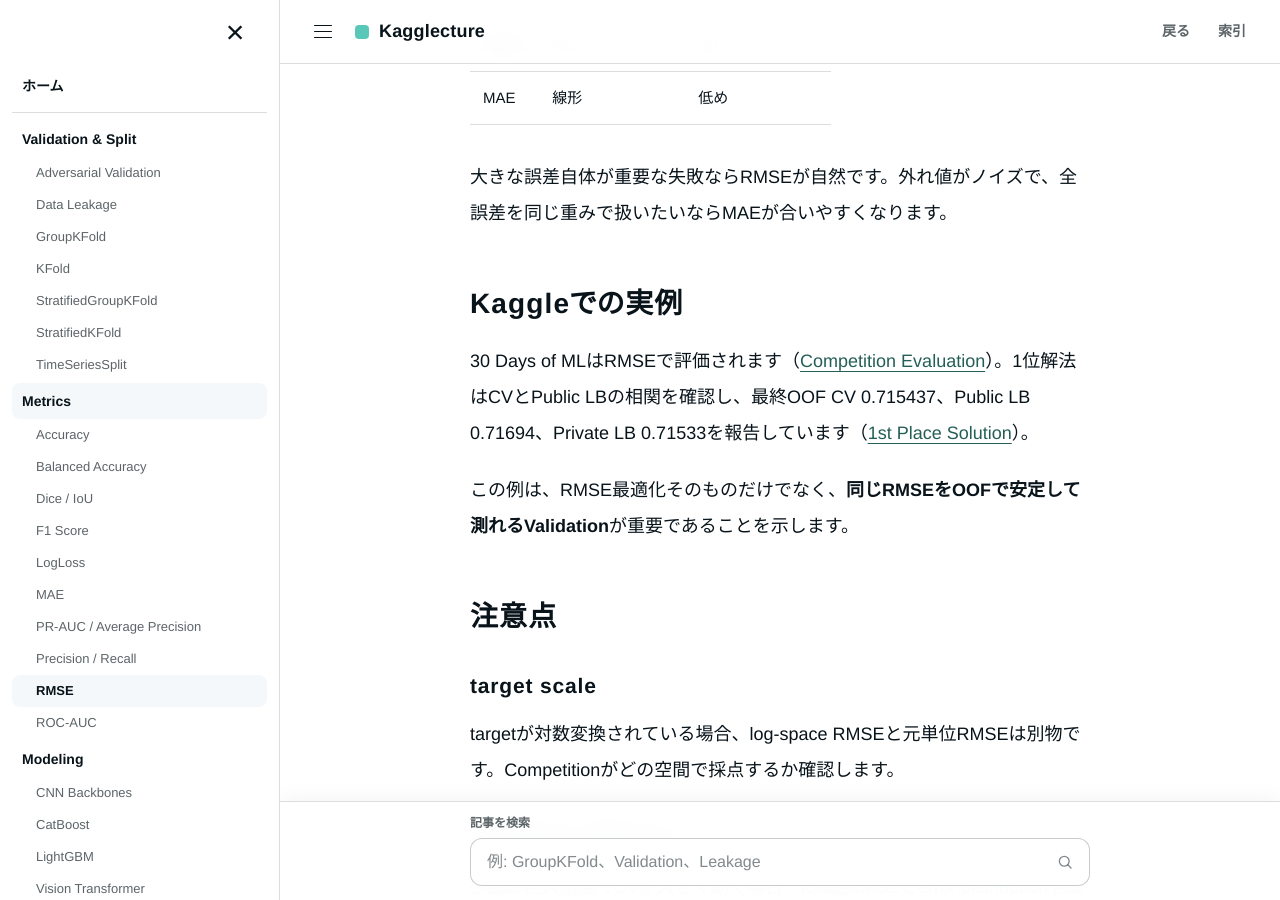
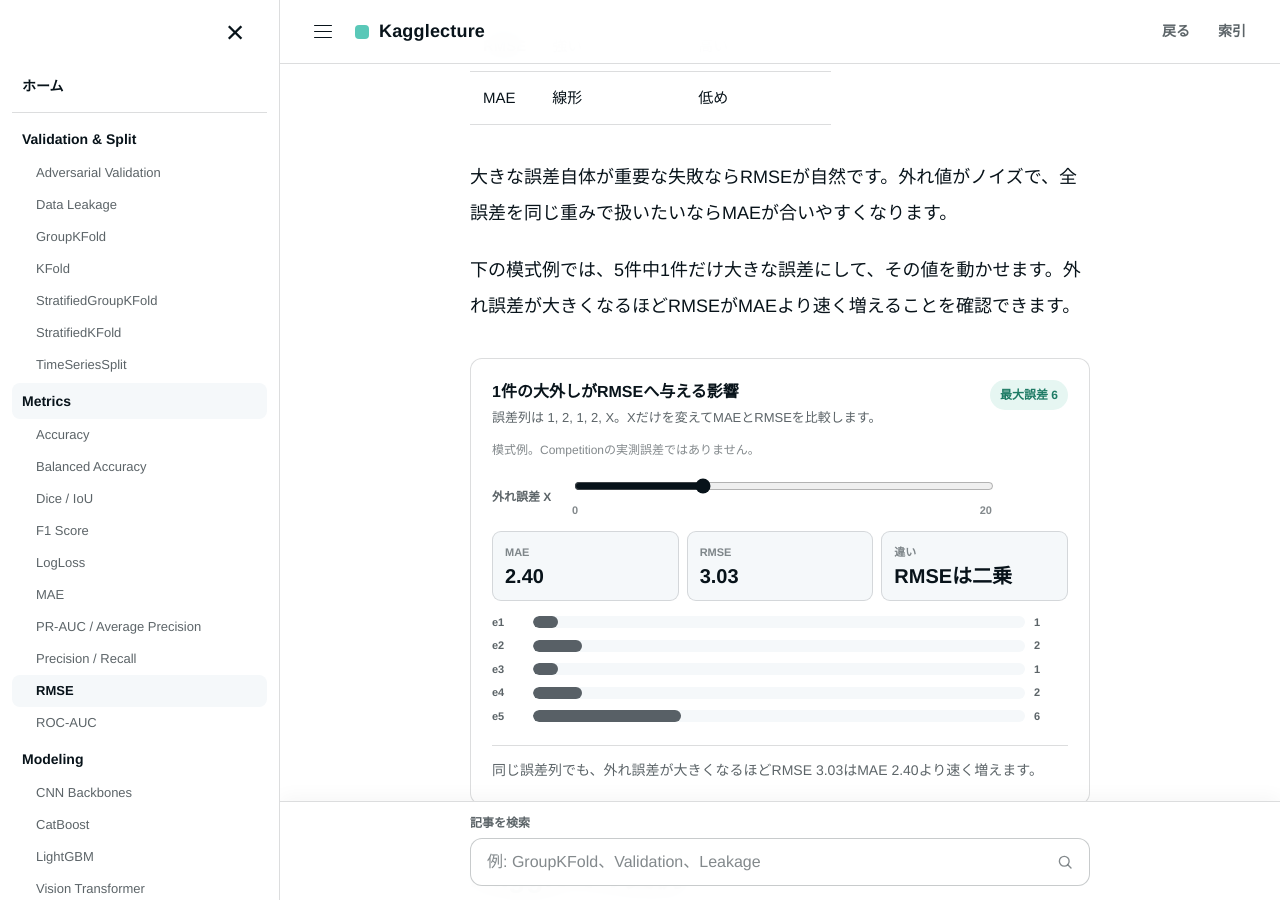
Before and after one commit to morikazu1119/Kagglecture, a Jekyll site: the page built from wiki/metrics/rmse.md, in a window 1280 px wide and 900 px high, scrolled down 1064 px. Built offline with Jekyll 4.4.1, drawn with Linux system fonts in a browser that asks for light colours.

Commit message:
docs: add interactive RMSE vs MAE outlier explorer

```diff
--- a/wiki/metrics/rmse.md
+++ b/wiki/metrics/rmse.md
@@ -51,6 +51,34 @@ $$
 
 大きな誤差自体が重要な失敗ならRMSEが自然です。外れ値がノイズで、全誤差を同じ重みで扱いたいならMAEが合いやすくなります。
 
+下の模式例では、5件中1件だけ大きな誤差にして、その値を動かせます。外れ誤差が大きくなるほどRMSEがMAEより速く増えることを確認できます。
+
+<div class="interactive-viz" data-interactive="metric-outlier">
+  <div class="interactive-viz__header">
+    <div>
+      <div class="interactive-viz__title">1件の大外しがRMSEへ与える影響</div>
+      <p class="interactive-viz__subtitle">誤差列は 1, 2, 1, 2, X。Xだけを変えてMAEとRMSEを比較します。</p>
+    </div>
+    <span class="interactive-status" data-outlier-status data-state="safe">最大誤差 6</span>
+  </div>
+  <p class="interactive-note">模式例。Competitionの実測誤差ではありません。</p>
+  <div class="interactive-control-row">
+    <span class="interactive-control-label">外れ誤差 X</span>
+    <label class="interactive-range">
+      <input type="range" min="0" max="20" step="1" value="6" data-outlier-error aria-label="外れ誤差の大きさ">
+      <span class="interactive-range-labels"><span>0</span><span>20</span></span>
+    </label>
+  </div>
+  <div class="metric-grid">
+    <div class="metric-card"><span>MAE</span><strong data-outlier-mae>0.00</strong></div>
+    <div class="metric-card"><span>RMSE</span><strong data-outlier-rmse>0.00</strong></div>
+    <div class="metric-card"><span>違い</span><strong>RMSEは二乗</strong></div>
+  </div>
+  <div class="bar-list" data-outlier-bars aria-label="各sampleの絶対誤差"></div>
+  <p class="interactive-explanation" data-outlier-explanation aria-live="polite">外れ誤差が大きいほどRMSEはMAEより強く増えます。</p>
+  <noscript><p class="interactive-explanation">RMSEは誤差を二乗してから平均するため、少数の大外しの影響をMAEより強く受けます。</p></noscript>
+</div>
+
 ## Kaggleでの実例 {#kaggle-examples}
 
 30 Days of MLはRMSEで評価されます（[Competition Evaluation](https://www.kaggle.com/competitions/30-days-of-ml)）。1位解法はCVとPublic LBの相関を確認し、最終OOF CV 0.715437、Public LB 0.71694、Private LB 0.71533を報告しています（[1st Place Solution](https://www.kaggle.com/competitions/30-days-of-ml/writeups/kaggle-swags-1st-place-solution)）。
```
